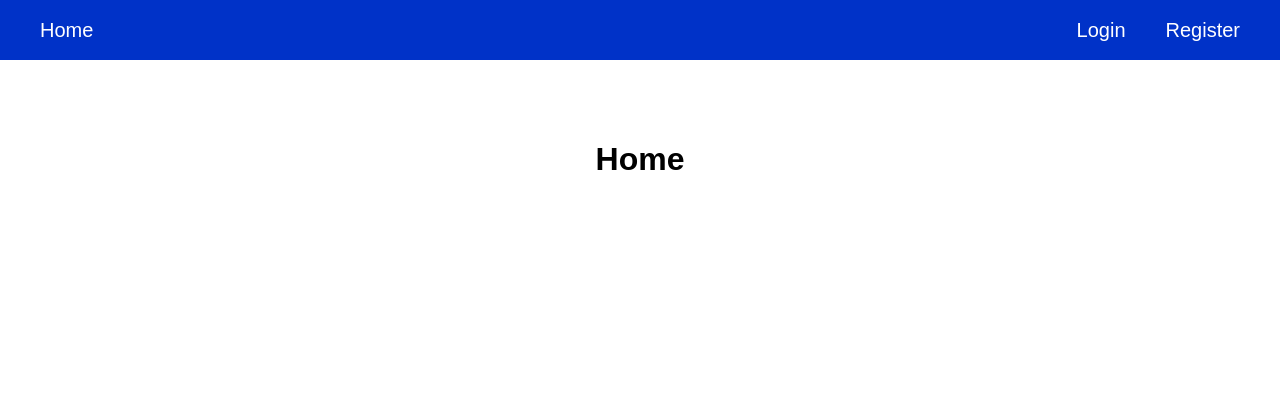
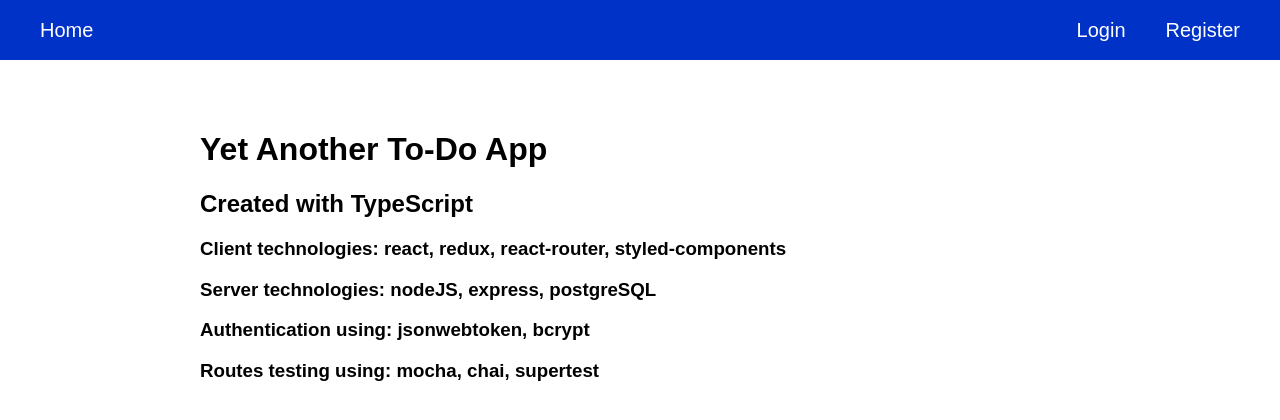
Before and after one commit to piotr-walen/YetAnotherToDoApp, a React (Create React App) app in the folder client/: page / in a window 1280 px wide. Shown: the top 420 px of the page. Built offline with nearby package versions, Linux system fonts and the light colour scheme.

Commit message:
Modify home page

```diff
--- a/client/src/components/HomePage.tsx
+++ b/client/src/components/HomePage.tsx
@@ -1,12 +1,22 @@
 import * as React from 'react';
 import styled from 'styled-components';
 
-const HomePage = () => <Box><h1>Home</h1></Box>;
+const HomePage = () => (
+    <Box>
+        <h1>Yet Another To-Do App</h1>
+        <h2>Created with TypeScript</h2>
+        <h3>
+            Client technologies: react, redux, react-router, styled-components
+        </h3>
+        <h3>Server technologies: nodeJS, express, postgreSQL </h3>
+        <h3>Authentication using: jsonwebtoken, bcrypt </h3>
+        <h3>Routes testing using: mocha, chai, supertest</h3>
+    </Box>
+);
 
 const Box = styled.div`
-    display: flex;
-    justify-content: center;
-    padding: 10px;
+    padding-left: 200px;
+    padding-right: 200px;
 `;
 
 export default HomePage;
```
